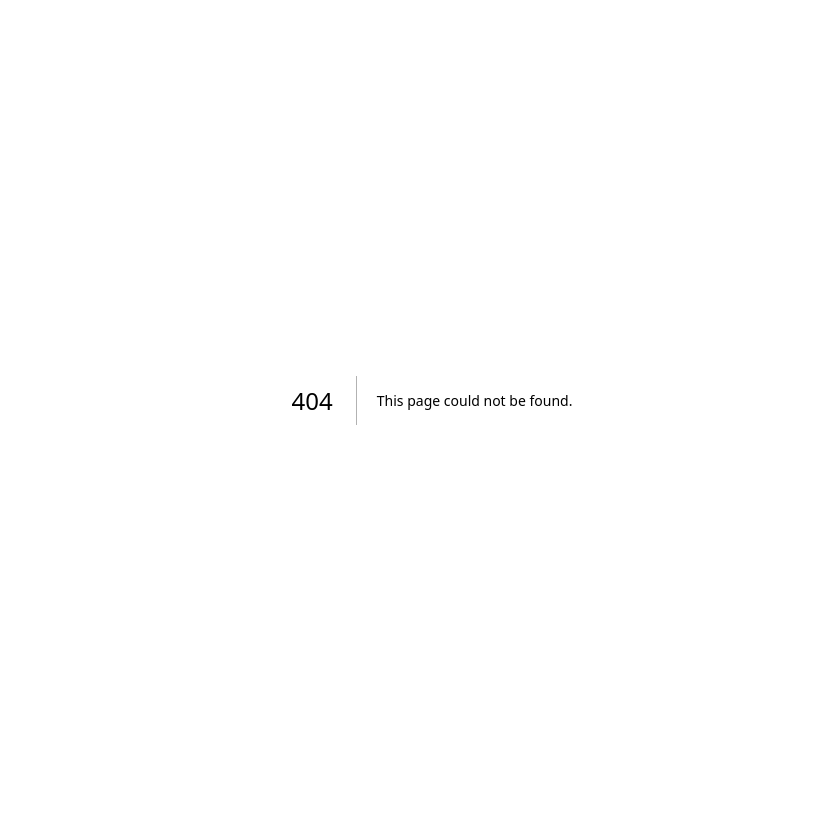
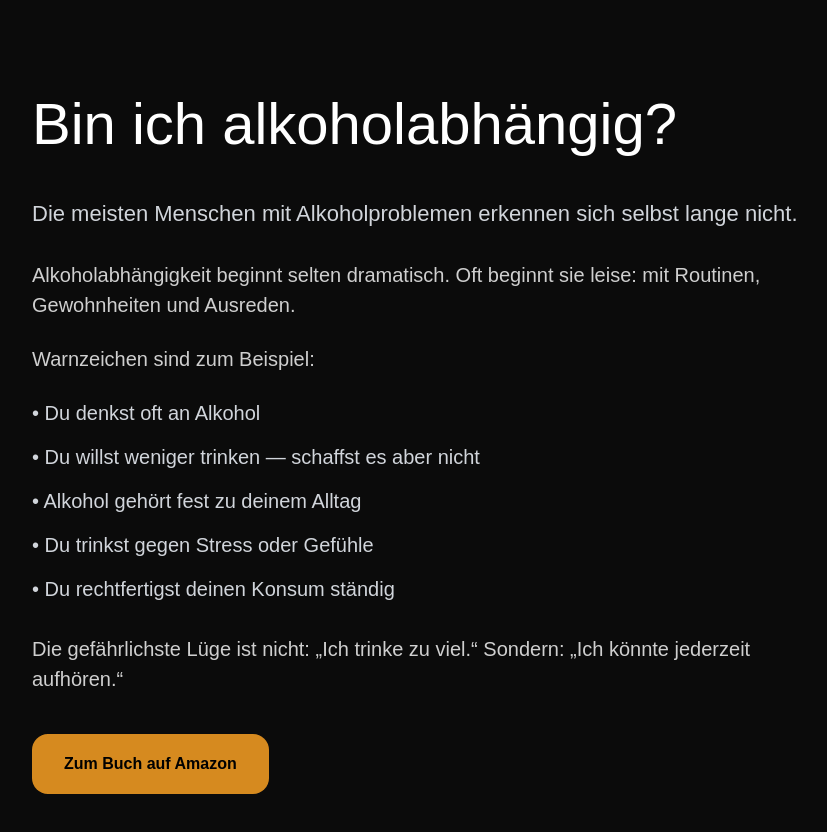
Before and after one commit to kochmarcus00-dotcom/ich-habs-im-griff, a Next.js app: page /blog/bin-ich-alkoholabhaengig in a window 1280 px wide. Before the commit this address had no page. Shown: the top 832 px of the page, without its empty margins (208-1035 px from the left). Before the commit the page ends 800 px from the top, so only its background shows below. Built offline with nearby package versions, Linux system fonts and the light colour scheme.

Commit message:
add blog articles

```diff
--- /dev/null
+++ b/app/blog/30-tage-ohne-alkohol/page.tsx
@@ -0,0 +1,110 @@
+export const metadata = {
+  title: "30 Tage ohne Alkohol – Was wirklich passiert",
+  description:
+    "Was nach 30 Tagen ohne Alkohol körperlich und mental passiert – ehrlich und ohne Bullshit.",
+};
+
+export default function ArticlePage() {
+  return (
+    <main
+      style={{
+        minHeight: "100vh",
+        backgroundColor: "#0B0B0B",
+        color: "white",
+        padding: "80px 24px",
+        fontFamily: "Arial, sans-serif",
+      }}
+    >
+      <article
+        style={{
+          maxWidth: "800px",
+          margin: "0 auto",
+        }}
+      >
+        <h1
+          style={{
+            fontSize: "58px",
+            marginBottom: "30px",
+          }}
+        >
+          30 Tage ohne Alkohol
+        </h1>
+
+        <p
+          style={{
+            fontSize: "22px",
+            color: "#d1d5db",
+            marginBottom: "30px",
+          }}
+        >
+          Die meisten Menschen unterschätzen,
+          wie stark Alkohol ihren Alltag beeinflusst.
+        </p>
+
+        <p
+          style={{
+            fontSize: "20px",
+            color: "#cfcfcf",
+            marginBottom: "24px",
+          }}
+        >
+          Nach 30 Tagen ohne Alkohol verändert sich oft mehr
+          als nur der Körper.
+        </p>
+
+        <p
+          style={{
+            fontSize: "20px",
+            color: "#cfcfcf",
+            marginBottom: "24px",
+          }}
+        >
+          Viele schlafen besser.
+          Die Gedanken werden klarer.
+          Angst und innere Unruhe nehmen ab.
+        </p>
+
+        <p
+          style={{
+            fontSize: "20px",
+            color: "#cfcfcf",
+            marginBottom: "24px",
+          }}
+        >
+          Und plötzlich merkt man:
+          Alkohol war nie die Lösung.
+          Sondern nur eine kurze Pause vor den echten Problemen.
+        </p>
+
+        <p
+          style={{
+            fontSize: "20px",
+            color: "#cfcfcf",
+            marginBottom: "40px",
+          }}
+        >
+          Genau deshalb scheitert kontrolliertes Trinken so oft:
+          Weil man nicht nur gegen Alkohol kämpft —
+          sondern gegen sich selbst.
+        </p>
+
+        <a
+          href="https://www.amazon.de/dp/B0GH8RX7W6"
+          target="_blank"
+          rel="noopener noreferrer"
+          style={{
+            display: "inline-block",
+            backgroundColor: "#D68A1F",
+            color: "black",
+            padding: "18px 32px",
+            borderRadius: "16px",
+            textDecoration: "none",
+            fontWeight: 700,
+          }}
+        >
+          Zum Buch auf Amazon
+        </a>
+      </article>
+    </main>
+  );
+}
--- /dev/null
+++ b/app/blog/bin-ich-alkoholabhaengig/page.tsx
@@ -0,0 +1,116 @@
+export const metadata = {
+  title: "Bin ich alkoholabhängig? Die ehrlichsten Warnzeichen",
+  description:
+    "Die wichtigsten Warnzeichen für Alkoholabhängigkeit – ehrlich, direkt und ohne Ausreden.",
+};
+
+export default function ArticlePage() {
+  return (
+    <main
+      style={{
+        minHeight: "100vh",
+        backgroundColor: "#0B0B0B",
+        color: "white",
+        padding: "80px 24px",
+        fontFamily: "Arial, sans-serif",
+      }}
+    >
+      <article
+        style={{
+          maxWidth: "800px",
+          margin: "0 auto",
+        }}
+      >
+        <h1
+          style={{
+            fontSize: "58px",
+            marginBottom: "30px",
+          }}
+        >
+          Bin ich alkoholabhängig?
+        </h1>
+
+        <p
+          style={{
+            fontSize: "22px",
+            color: "#d1d5db",
+            marginBottom: "30px",
+          }}
+        >
+          Die meisten Menschen mit Alkoholproblemen
+          erkennen sich selbst lange nicht.
+        </p>
+
+        <p
+          style={{
+            fontSize: "20px",
+            color: "#cfcfcf",
+            marginBottom: "24px",
+          }}
+        >
+          Alkoholabhängigkeit beginnt selten dramatisch.
+          Oft beginnt sie leise:
+          mit Routinen,
+          Gewohnheiten
+          und Ausreden.
+        </p>
+
+        <p
+          style={{
+            fontSize: "20px",
+            color: "#cfcfcf",
+            marginBottom: "24px",
+          }}
+        >
+          Warnzeichen sind zum Beispiel:
+        </p>
+
+        <div
+          style={{
+            display: "grid",
+            gap: "14px",
+            marginBottom: "30px",
+            color: "#d1d5db",
+            fontSize: "20px",
+          }}
+        >
+          <p>• Du denkst oft an Alkohol</p>
+          <p>• Du willst weniger trinken — schaffst es aber nicht</p>
+          <p>• Alkohol gehört fest zu deinem Alltag</p>
+          <p>• Du trinkst gegen Stress oder Gefühle</p>
+          <p>• Du rechtfertigst deinen Konsum ständig</p>
+        </div>
+
+        <p
+          style={{
+            fontSize: "20px",
+            color: "#cfcfcf",
+            marginBottom: "40px",
+          }}
+        >
+          Die gefährlichste Lüge ist nicht:
+          „Ich trinke zu viel.“
+          Sondern:
+          „Ich könnte jederzeit aufhören.“
+        </p>
+
+        <a
+          href="https://www.amazon.de/dp/B0GH8RX7W6"
+          target="_blank"
+          rel="noopener noreferrer"
+          style={{
+            display: "inline-block",
+            backgroundColor: "#D68A1F",
+            color: "black",
+            padding: "18px 32px",
+            borderRadius: "16px",
+            textDecoration: "none",
+            fontWeight: 700,
+          }}
+        >
+          Zum Buch auf Amazon
+        </a>
+      </article>
+    </main>
+  );
+}
```
